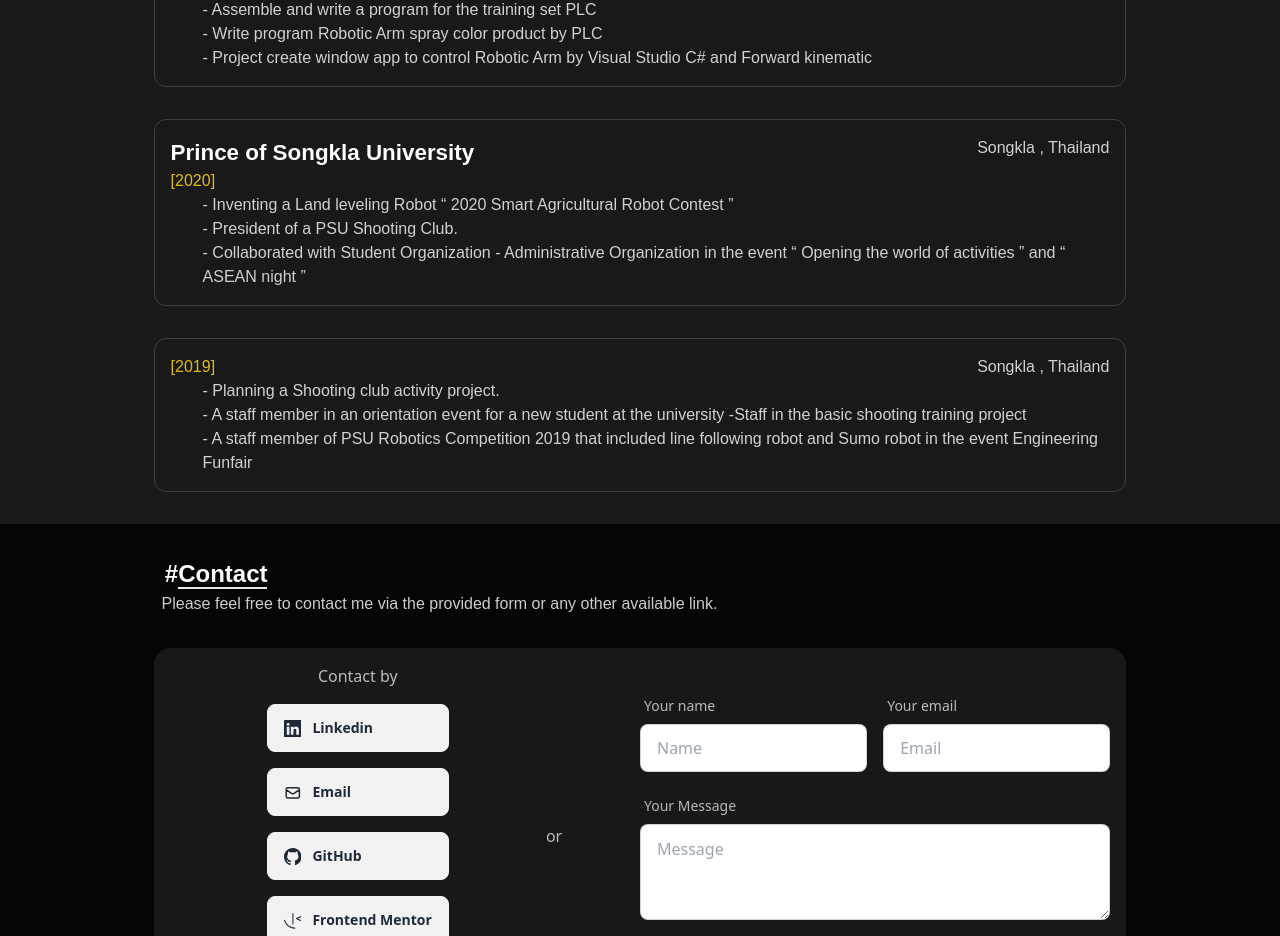
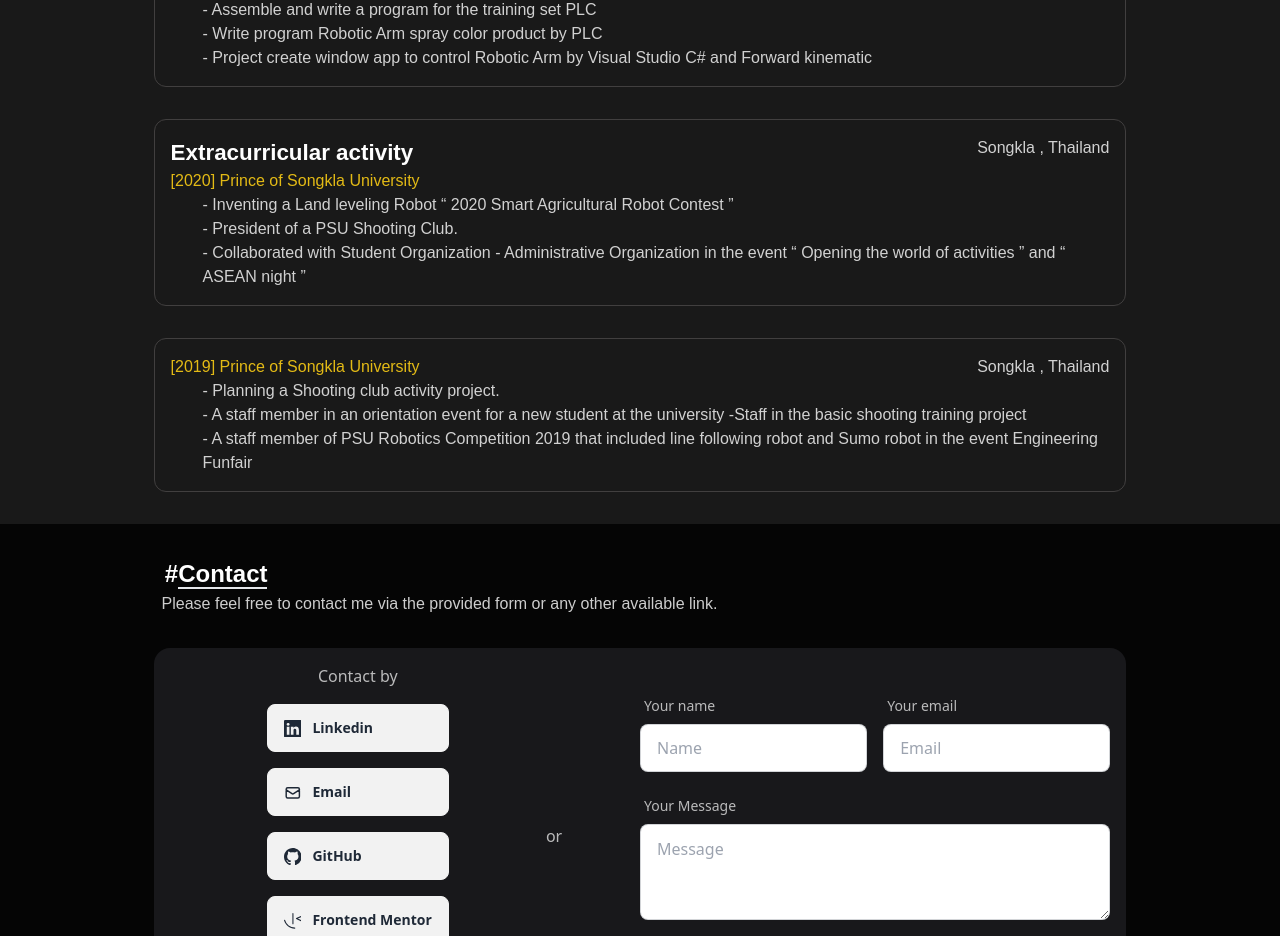
Before and after one commit to sukandasaeieo/portfolio-sukanda, a React (Vite) app: page / in a window 1280 px wide. Shown: the part 5600-6536 px from the top of the page. Built offline with nearby package versions, Linux system fonts and the light colour scheme; a web font is replaced by a local one.

Commit message:
update name

```diff
--- a/src/components/experience/ExperienceComponent.jsx
+++ b/src/components/experience/ExperienceComponent.jsx
@@ -34,13 +34,14 @@ const ExperienceComponent = () => {
         </p>
       </ExperienceLayout>
 
-      <ExperienceLayout topic1={'Prince of Songkla University'} topic2={'[2020]'} durationtime={''} addresslearn={'Songkla , Thailand'}>
+      {/* Prince of Songkla University */}
+      <ExperienceLayout topic1={'Extracurricular activity'} topic2={'[2020] Prince of Songkla University'} durationtime={''} addresslearn={'Songkla , Thailand'}>
         <p>- Inventing a Land leveling Robot &ldquo; 2020 Smart Agricultural Robot Contest &rdquo;</p>
         <p>- President of a PSU Shooting Club.</p>
         <p>- Collaborated with Student Organization - Administrative Organization in the event &ldquo; Opening the world of activities &rdquo; and &ldquo; ASEAN night &rdquo;</p>
       </ExperienceLayout>
 
-      <ExperienceLayout topic1={''} topic2={'[2019]'} durationtime={''} addresslearn={'Songkla , Thailand'}>
+      <ExperienceLayout topic1={''} topic2={'[2019] Prince of Songkla University'} durationtime={''} addresslearn={'Songkla , Thailand'}>
         <p>- Planning a Shooting club activity project.</p>
         <p>- A staff member in an orientation event for a new student at the university -Staff in the basic shooting training project</p>
         <p>- A staff member of PSU Robotics Competition 2019 that included line following robot and Sumo robot in the event Engineering Funfair</p>
```
